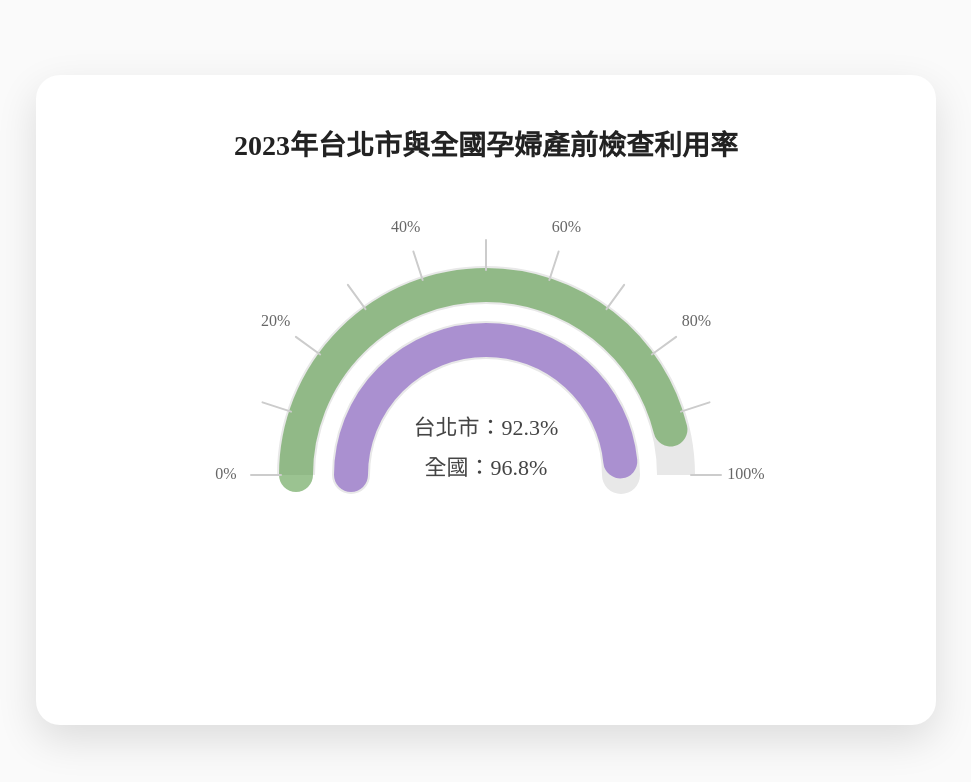
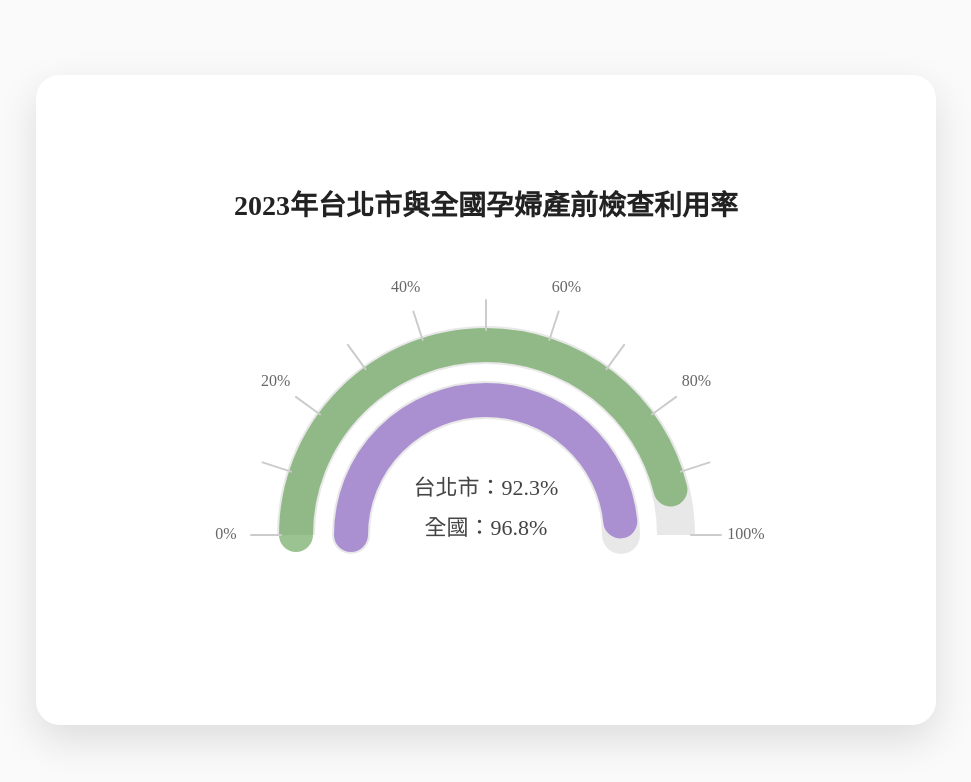
Before and after one commit to yangsandy50219/3.7_2023double-gauge, a plain HTML site: page index.html in a window 1280 px wide. Shown: the whole page, without its empty margins (154-1125 px from the left). Drawn offline with Linux system fonts and the light colour scheme.

Commit message:
Update index.html

```diff
--- a/index.html
+++ b/index.html
@@ -49,7 +49,7 @@ function drawGauge({
   const tooltip = document.getElementById("gaugeTooltip");
 
   const centerX = cvs.width / 2;
-  const centerY = cvs.height - 250; // 半圓位置偏下，圖形在上方
+  const centerY = cvs.height - 190; // ⭐ 往下移 60px（原本是 -250）
   const baseRadius = 80 + data.length * gap;
 
   const startAngle = -Math.PI; // 左端（180°）
@@ -99,11 +99,11 @@ function drawGauge({
   function render(hoverIndex = null) {
     ctx.clearRect(0, 0, cvs.width, cvs.height);
 
-    // 標題
+    // 標題（⭐ 往下移 60px：80 → 140）
     ctx.font = 'bold 28px "Microsoft JhengHei"';
     ctx.fillStyle = "#222";
     ctx.textAlign = "center";
-    ctx.fillText(title, centerX, 80);
+    ctx.fillText(title, centerX, 140);
 
     // 弧線
     data.forEach((d, i) => {
```
